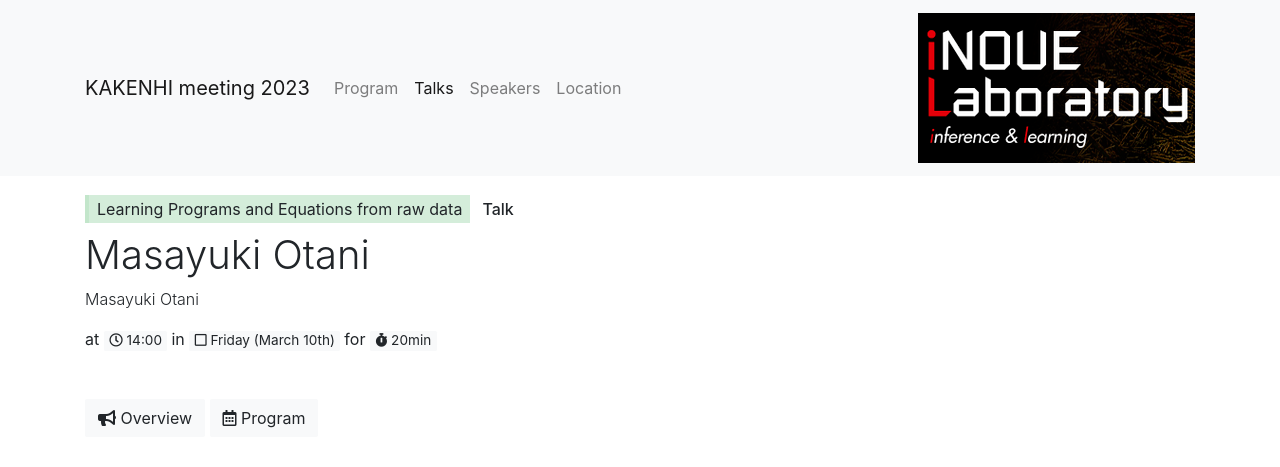
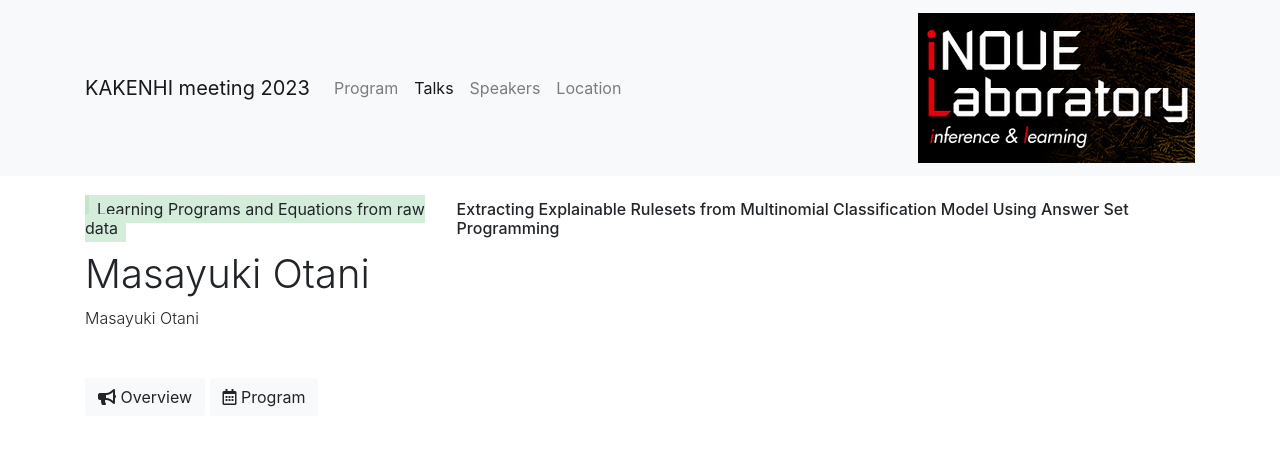
Before and after one commit to il-nii/kakenhi, a Jekyll site: the page built from _talks/otani.md, in a window 1280 px wide. Shown: the top 467 px of the page. Built offline with Jekyll 4.4.1, drawn with Linux system fonts in a browser that asks for light colours.

Commit message:
fixed titles

```diff
--- a/_talks/otani.md
+++ b/_talks/otani.md
@@ -4,7 +4,7 @@ speakers:
   - Masayuki Otani
 categories:
   - Learning Programs and Equations from raw data
-  - Talk
+  - Extracting Explainable Rulesets from Multinomial Classification Model Using Answer Set Programming
 # links:
 #   - name: Recodring
 #     icon: video
```
Also changed, not shown: _data/program.yml (+4 -4 lines), _talks/akihiro.md (+1 -1 lines), _talks/yakushiji.md (+1 -1 lines), _talks/yinjun.md (+1 -1 lines).
